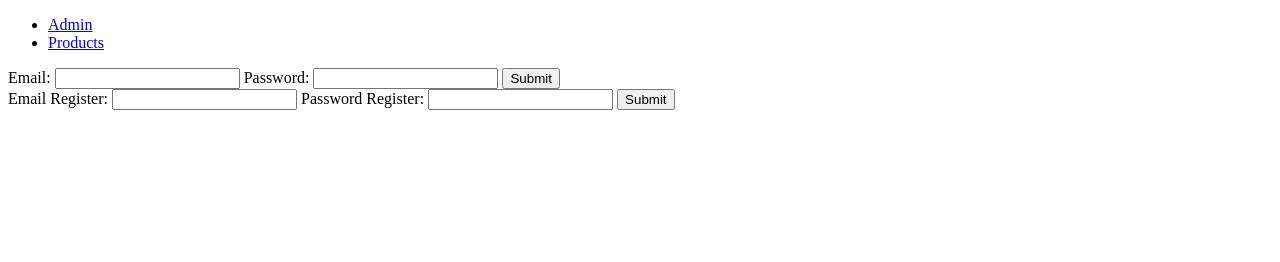
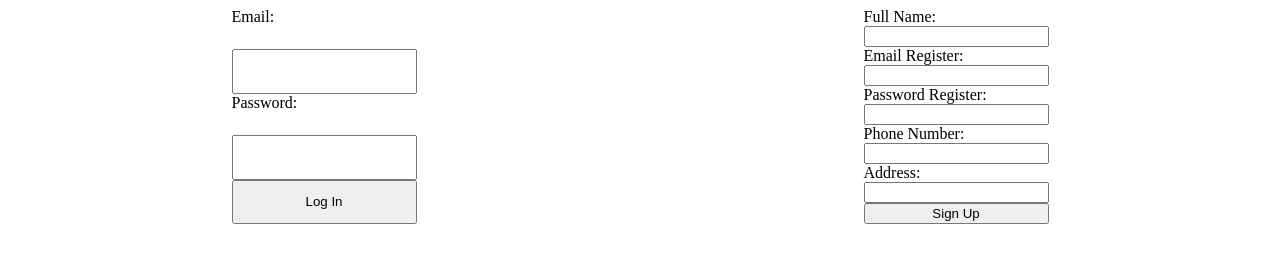
Before and after one commit to w-gluza/jsStore, a plain HTML site: page index.html in a window 1280 px wide. Drawn offline with Linux system fonts and the light colour scheme.

Commit message:
register form update

```diff
--- a/index.html
+++ b/index.html
@@ -5,30 +5,38 @@
     <meta name="viewport" content="width=device-width, initial-scale=1.0" />
     <meta http-equiv="X-UA-Compatible" content="ie=edge" />
     <title>Document</title>
+    <link rel="stylesheet" href="style.css" />
   </head>
   <body>
-    <nav>
+    <main class="main__login">
+      <!-- <nav>
         <ul>
           <li><a href="admin.html">Admin</a></li>
           <li><a href="products.html">Products</a></li>
         </ul>
-    </nav>
-    <form>
+      </nav> -->
+      <form class="form__logIn">
         <label for="emailInput">Email:</label>
         <input id="emailInput" type="email" required />
         <label for="passwordInput">Password:</label>
         <input id="passwordInput" type="password" required />
-      <button id="submitCredentials">Submit</button>
+        <button type="submit" id="submitCredentials">Log In</button>
       </form>
 
-    <form>
+      <form class="form__register">
+        <label for="fullName">Full Name:</label>
+        <input id="fullName" type="text" required />
         <label for="emailNew">Email Register:</label>
         <input id="emailNew" type="email" required />
         <label for="passwordNew">Password Register:</label>
         <input id="passwordNew" type="password" required />
-      <button onclick="createUser()">Submit</button>
+        <label for="phoneNumber">Phone Number:</label>
+        <input id="phoneNumber" type="number" required />
+        <label for="address">Address:</label>
+        <input id="address" type="text" required />
+        <button type="submit" onclick="createUser()">Sign Up</button>
       </form>
-
+    </main>
     <script src="main.js"></script>
   </body>
 </html>
--- a/main.js
+++ b/main.js
@@ -1,6 +1,9 @@
 // new User
+const fullName = document.getElementById('fullName');
 const username = document.getElementById('emailNew');
 const registeredPassword = document.getElementById('passwordNew');
+const phoneNumber = document.getElementById('phoneNumber');
+const address = document.getElementById('address');
 
 // current User
 const email = document.getElementById('emailInput');
@@ -13,14 +16,28 @@ let usersArray = localStorage.getItem('newUser')
 localStorage.setItem('newUser', JSON.stringify(usersArray));
 
 function initialInputValue() {
-  (username.value = ''), (registeredPassword.value = '');
+  (fullName.value = ''),
+    (username.value = ''),
+    (registeredPassword.value = ''),
+    (phoneNumber.value = ''),
+    (address.value = '');
 }
-function User(username, registeredPassword) {
-  (this.username = username), (this.registeredPassword = registeredPassword);
+function User(fullName, username, registeredPassword, phoneNumber, address) {
+  (this.fullName = fullName),
+    (this.username = username),
+    (this.registeredPassword = registeredPassword),
+    (this.phoneNumber = phoneNumber),
+    (this.address = address);
 }
 function createUser() {
   event.preventDefault();
-  let user = new User(username.value, registeredPassword.value);
+  let user = new User(
+    fullName.value,
+    username.value,
+    registeredPassword.value,
+    phoneNumber.value,
+    address.value
+  );
   usersArray.push(user);
   localStorage.setItem('newUser', JSON.stringify(usersArray));
   initialInputValue();
@@ -32,7 +49,6 @@ document
     event.preventDefault();
     const emailText = email.value;
     const passwordText = password.value;
-    for (i = 0; i < usersArray.length; i++) {
     // if login as an admin
     if (passwordText == 'admin' && emailText == 'admin@gmail.com') {
       localStorage.setItem('adminLoggedIn', true);
@@ -54,7 +70,6 @@ document
     }
     alert('Access denied! Incorrect credentials!');
     return false;
-    }
   });
 function logOutUser() {
   localStorage.setItem('userLoggedIn', false);
--- a/style.css
+++ b/style.css
@@ -0,0 +1,12 @@
+.main__login {
+  display: grid;
+  grid-template-columns: 1fr 1fr;
+  justify-items: center;
+}
+
+.form__logIn,
+.form__register {
+  display: grid;
+  width: max-content;
+  /* grid-template-columns: */
+}
```
Also changed, not shown: admin.html (+3 -1 lines), products.html (+1 -0 lines). Lines whose indentation alone changed are shown as unchanged.
